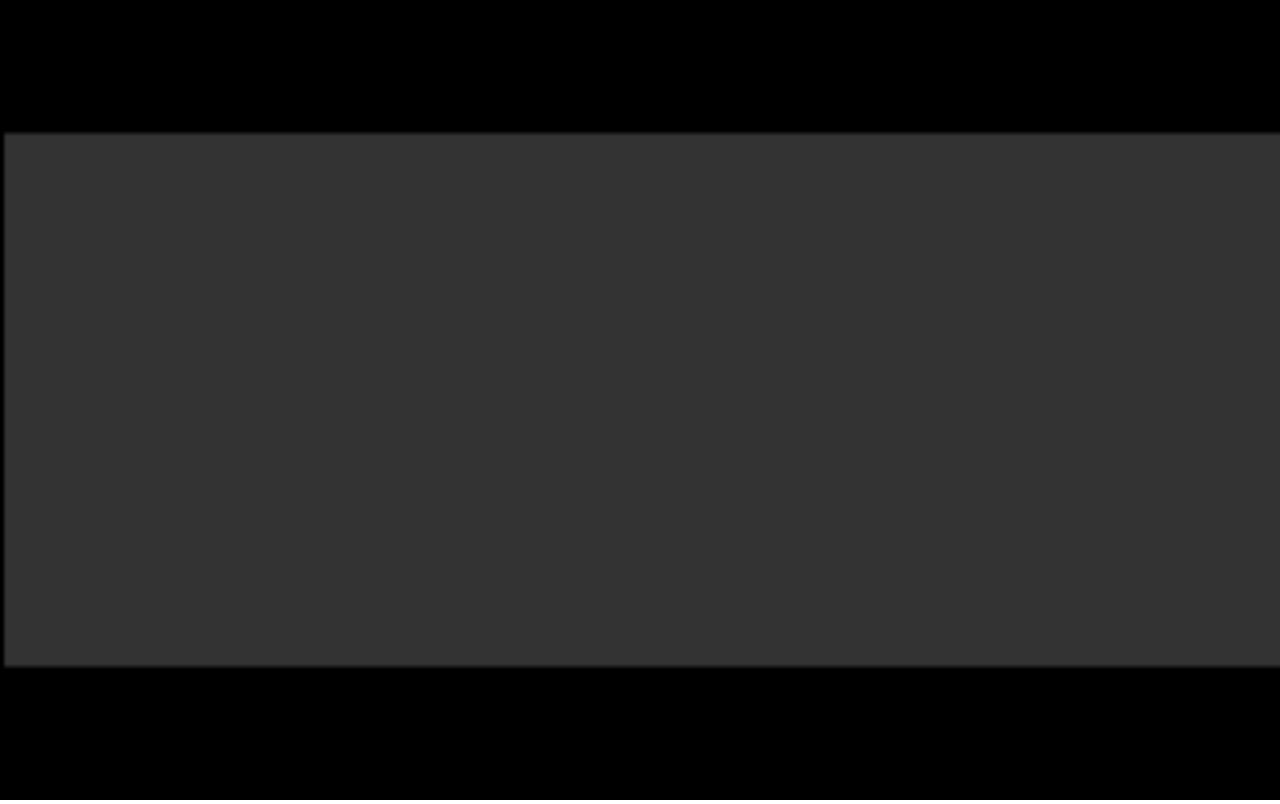
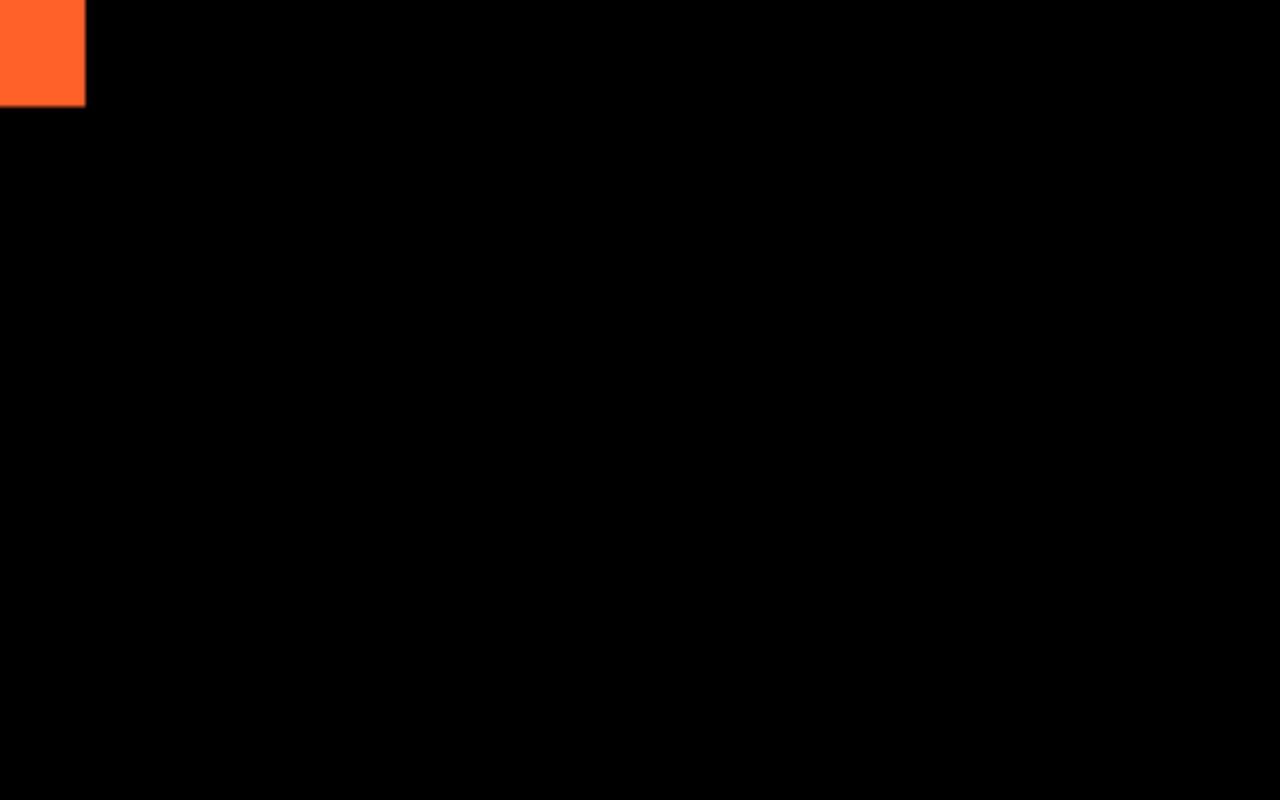
Before and after one commit to avemike/online-platform-game, a website built with webpack: page dist/index.html in a window 1280 px wide. Built offline with nearby package versions, Linux system fonts and the light colour scheme.

Commit message:
close to eventListeners, done basic Object's link to Sprite

```diff
--- a/src/classes/Object.js
+++ b/src/classes/Object.js
@@ -1,5 +1,20 @@
+// create handling for SpriteReference as null
 export class _Object {
-  constructor(SpriteReference) {
-    this.data = { SpriteReference }
+  constructor(SpriteReference = null, args) {
+    this.data = {
+      SpriteReference,
+      x: args.x || 0,
+      y: args.y || 0,
+      spriteProperties : SpriteReference.getProperties()
+    }
+  }
+  run() {
+    return {
+      ImageReference: this.data.SpriteReference.getImageReference(),
+      width: this.data.spriteProperties.width,
+      height: this.data.spriteProperties.height,
+      x: this.data.x - this.data.spriteProperties.width / 2,
+      y: this.data.y - this.data.spriteProperties.height / 2
+    }
   }
 }
--- a/src/classes/Room.js
+++ b/src/classes/Room.js
@@ -3,13 +3,14 @@ export class _Room {
     this.data = { objectsReferences: [], x: 0 }
   }
   addObjectReference(ObjectReference) {
-    this.data.objectsReferences.push(ObjectReference)
+    if (ObjectReference) this.data.objectsReferences.push(ObjectReference)
   }
   run(ctx) {
-    this.data.x += 1
-    ctx.fillStyle = "#333333";
-    // ctx.fillRect(0, 0, size.width, size.height);
+    this.data.objectsReferences.map(obj => {
+      // console.log(obj.run())
+      const {ImageReference, width, height, x, y} = obj.run(ctx)
 
-    ctx.fillRect(this.data.x, 25, 100, 100)
+      ctx.drawImage(ImageReference, x, y, width, height)
+    })
   }
 }
--- a/src/classes/Sprite.js
+++ b/src/classes/Sprite.js
@@ -1,5 +1,14 @@
 export class _Sprite {
-  constructor(imagesReference) {
-    this.data = { imagesReference: [...imagesReference] }
+  constructor(imagesReference, args) {
+    this.data = {
+      imagesReference: imagesReference,
+      properties: {
+        width: args.width || 40,
+        height: args.height || 40
+      },
+
+    }
   }
+  getProperties() { return this.data.properties }
+  getImageReference() { return this.data.imagesReference }
 }
--- a/src/main.js
+++ b/src/main.js
@@ -1,10 +1,17 @@
 import { _Object } from './classes/Object'
 import { _Room } from './classes/Room'
 import { _Window } from './classes/Window'
+import { _Sprite } from './classes/Sprite'
 
+import DotSrc from './classes/dot_40x40.png'
+const DotImage = new Image(40, 40)
+DotImage.src = DotSrc
+
+const SprPlayer = new _Sprite(DotImage, {width: 40, height: 40})
+const Player = new _Object( SprPlayer, {})
 const MainWindow = new _Window(document.querySelector('#canvas'))
 const MainRoom = new _Room()
-const Player = new _Object()
+
 MainWindow.selectRoom(MainRoom)
-MainRoom.addObjectReference()
+MainRoom.addObjectReference(Player)
 MainWindow.start()
```
Also changed, not shown: dist/58777f9b2767dceb4f683b0d02a9443c.png (added), dist/index.html, dist/main.bundle.js, public/Pixel-Guy.svg (deleted), src/classes/dot_40x40.png (added).
